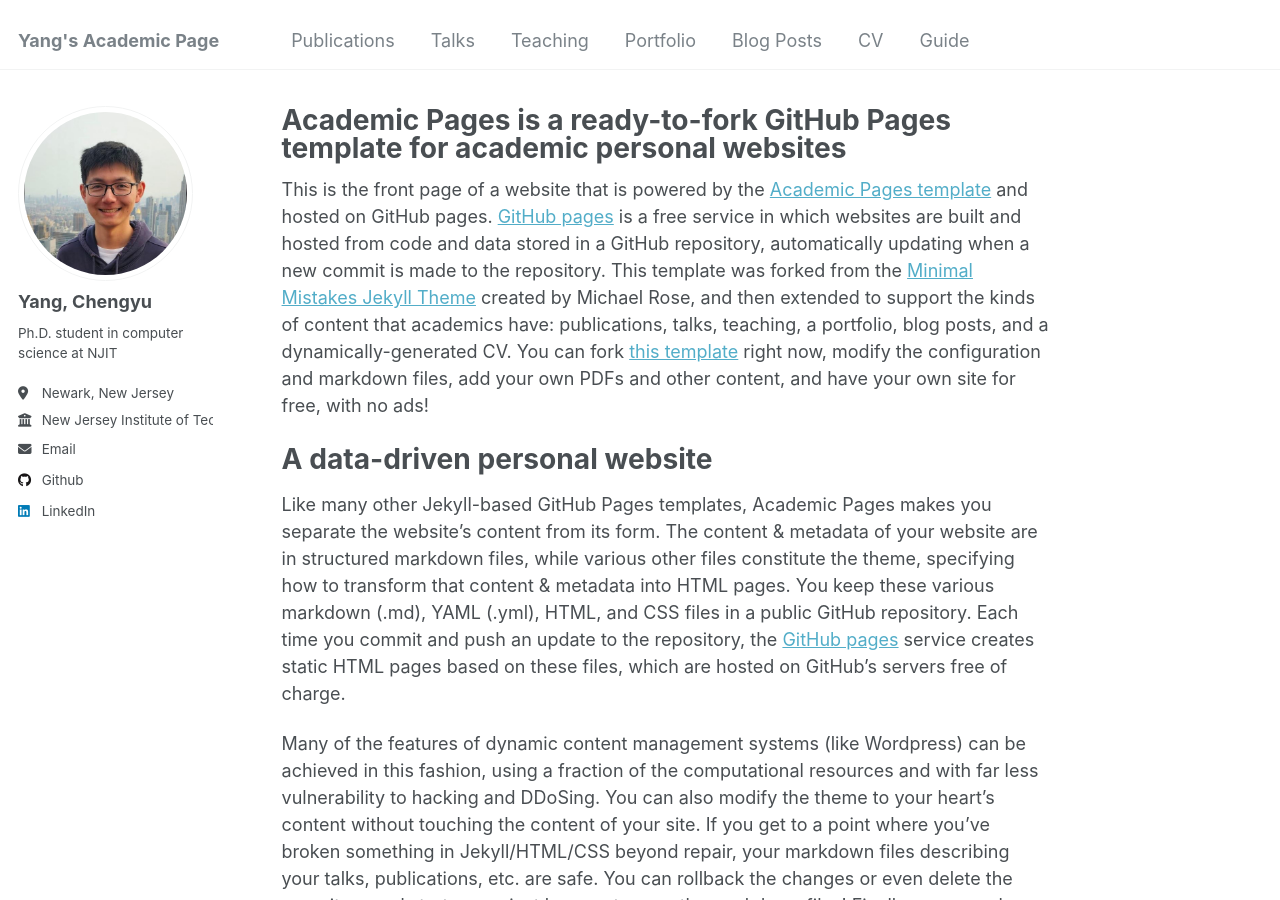
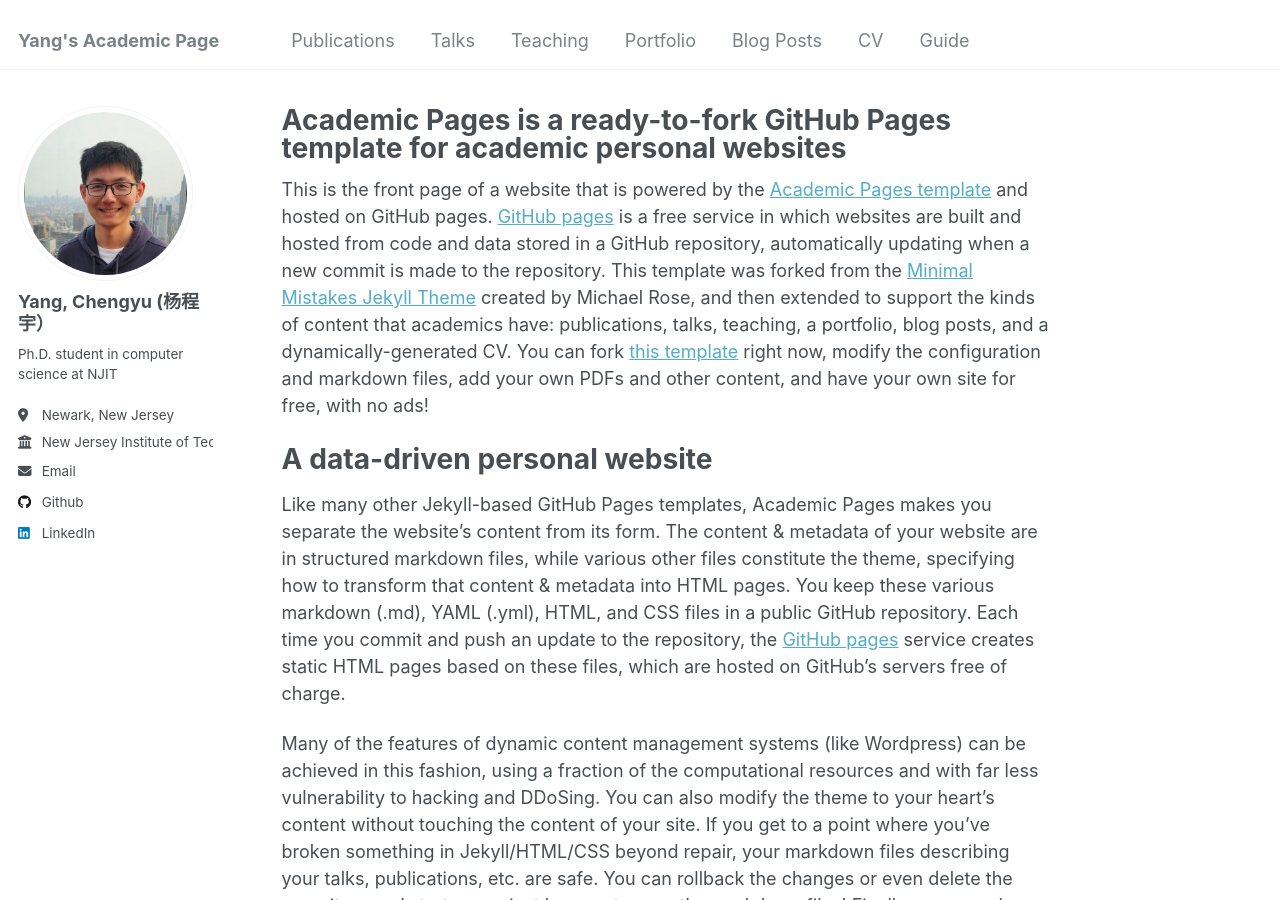
Before and after one commit to cyang322/cyang322.github.io, a Jekyll site: the page built from _pages/about.md, in a window 1280 px wide and 900 px high. Built offline with Jekyll 4.4.1, drawn with Linux system fonts in a browser that asks for light colours.

Commit message:
Update _config.yml

```diff
--- a/_config.yml
+++ b/_config.yml
@@ -22,7 +22,7 @@ repository               : "academicpages/academicpages.github.io"
 author:
   # Biographic information
   avatar           : "nycs.png"
-  name             : "Yang, Chengyu"
+  name             : "Yang, Chengyu (杨程宇）"
   pronouns         : # example: "she/her"
   bio              : "Ph.D. student in computer science at NJIT"
   location         : "Newark, New Jersey"
```
